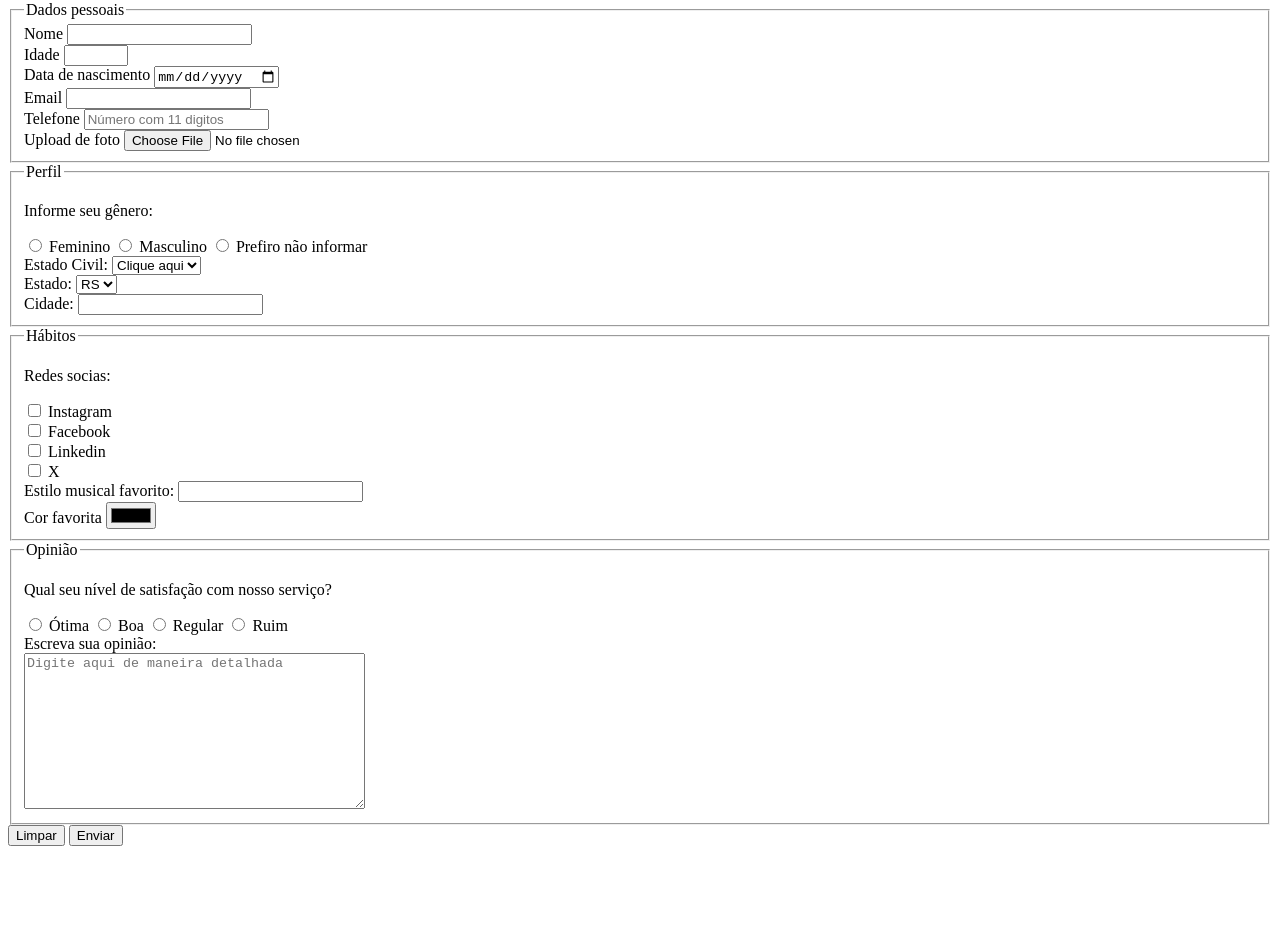
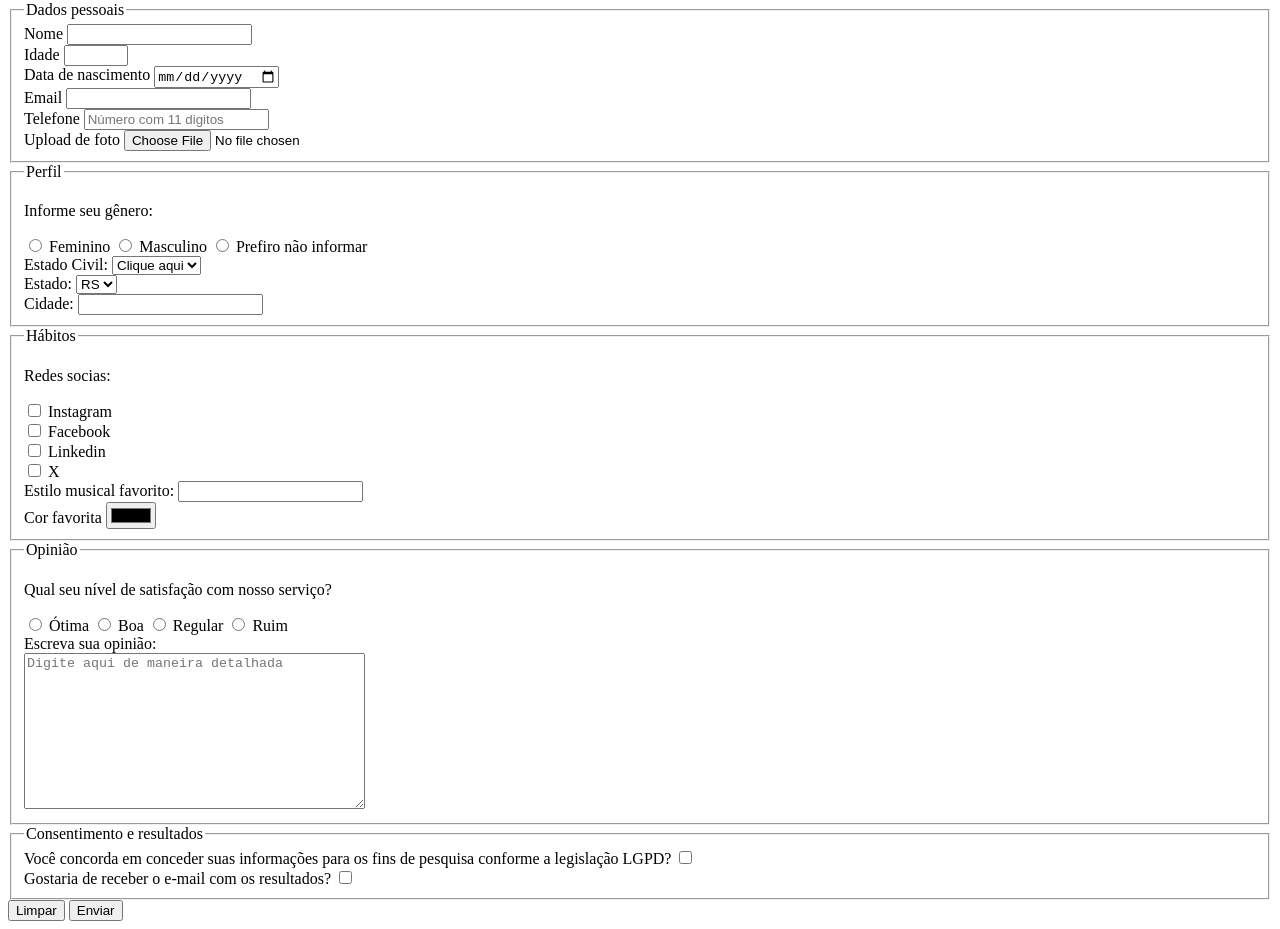
Before and after one commit to eduardofhammes/pesquisa-culturama, a plain HTML site: page index.html in a window 1280 px wide. Shown: the part 79-1008 px from the top of the page. Before the commit the page ends 933 px from the top, so only its background shows below. Drawn offline with Linux system fonts and the light colour scheme.

Commit message:
Adiciona a seção de consentimento e resultado ao form

```diff
--- a/index.html
+++ b/index.html
@@ -135,6 +135,16 @@
                 <textarea name="userOpinionDetails" id="opinionDetails" placeholder="Digite aqui de maneira detalhada" cols="40" rows="10"></textarea>
             </fieldset>
 
+            <fieldset>
+                <legend>Consentimento e resultados</legend>
+                <label for="agreement">Você concorda em conceder suas informações para os fins de pesquisa conforme a legislação LGPD?</label>
+                <input type="checkbox" name="userAgrees" id="agreement" value="accepted" required>
+                <br>
+
+                <label for="sendEmail">Gostaria de receber o e-mail com os resultados?</label>
+                <input type="checkbox" name="userSendEmail" id="sendEmail" value="accepted">
+            </fieldset>
+
             <button type="reset">Limpar</button>
             <button type="submit">Enviar</button>
         </form>
```
